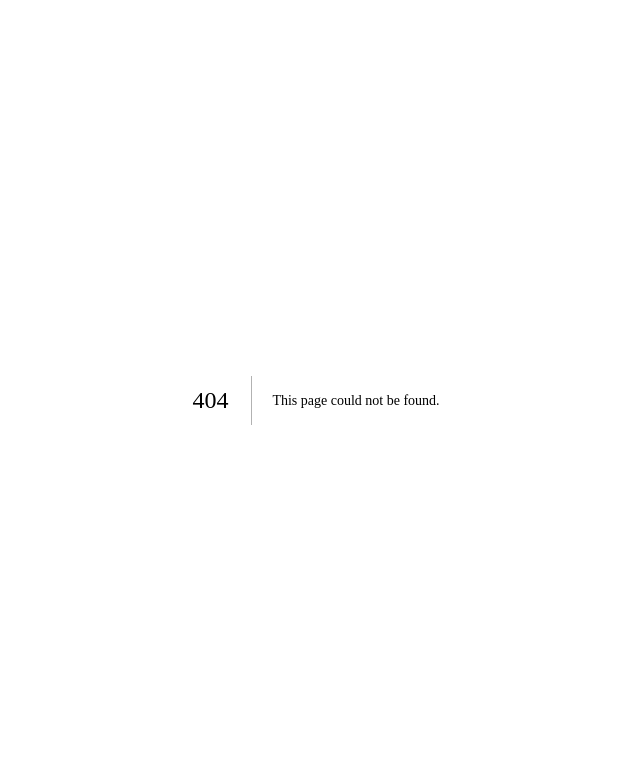
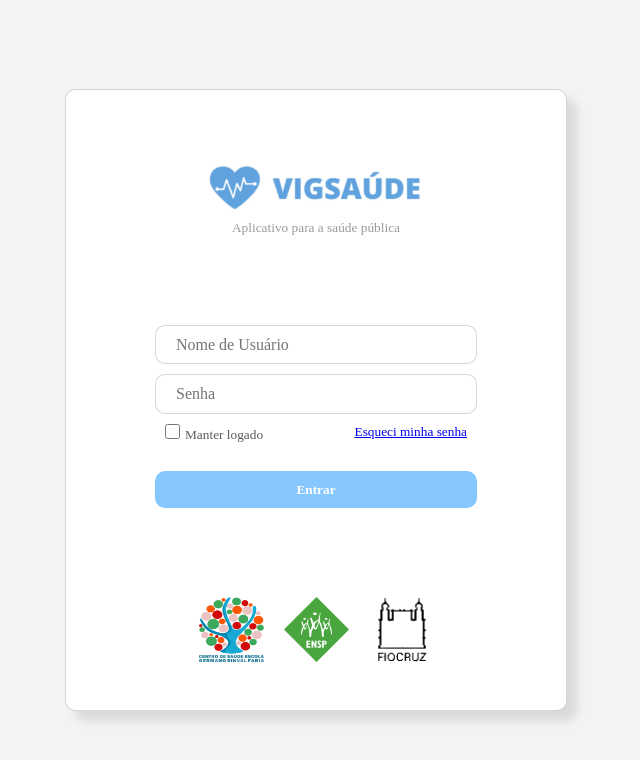
Before and after one commit to Brighside/Vigsaude, a Next.js app in the folder vigsaude_front/: page /login in a window 1280 px wide. Before the commit this address had no page. Shown: the top 760 px of the page, without its empty margins (324-964 px from the left). Built offline with nearby package versions, Linux system fonts and the light colour scheme; a web font is replaced by a local one.

Commit message:
configuração do middleware

```diff
--- /dev/null
+++ b/vigsaude_front/src/actions/login.tsx
@@ -0,0 +1,19 @@
+"use server"
+
+export async function login(formdata: FormData) {
+	const userInfo = {
+		user: formdata.get("user"),
+		password: formdata.get("password"),
+		keepLogged: formdata.get("keepLogged")
+	}
+
+	const req = await fetch("http://localhost:8036/login", {
+		method: "POST",
+		body: JSON.stringify(userInfo)
+	})
+
+	const data = await req.json()
+
+	console.log(data)
+	return data
+}
--- /dev/null
+++ b/vigsaude_front/src/app/login/page.tsx
@@ -0,0 +1,14 @@
+import { PainelLogin } from "@/components/login/painelLogin"
+import { Metadata } from "next"
+
+export const metadata: Metadata = {
+	title: "Vigsaude | login",
+}
+
+export default function Login() {
+	return(
+		<div style={{display: "flex", alignItems: "flex-end", height: "100vh"}}>
+			<PainelLogin />
+		</div>
+	)
+}
--- a/vigsaude_front/src/app/page.tsx
+++ b/vigsaude_front/src/app/page.tsx
@@ -1,4 +1,3 @@
-import { PainelLogin } from "@/components/login/painelLogin"
 import { Metadata } from "next"
 
 export const metadata: Metadata = {
@@ -7,8 +6,6 @@
 
 export default function Home() {
 	return (
-		<div>
-			<PainelLogin />
-		</div>
+		<h1>HOME</h1>
 	)
 }
--- a/vigsaude_front/src/components/commons/SubmitButton.tsx
+++ b/vigsaude_front/src/components/commons/SubmitButton.tsx
@@ -3,15 +3,16 @@
 import { useFormStatus } from "react-dom"
 
 interface Props {
-    text: string
+    text: string,
+	loadingText: string
 }
 
-export const SubmitButton = ({text}: Props) => {
+export const SubmitButton = ({text, loadingText}: Props) => {
 	const { pending } = useFormStatus()
 
 	return (
 		<button className="submitButton" type="submit" aria-disabled={pending}>
-			{ pending ? text + "..." : text }
+			{ pending ? loadingText + "..." : text }
 		</button>
 	)
 }
--- a/vigsaude_front/src/components/commons/input.tsx
+++ b/vigsaude_front/src/components/commons/input.tsx
@@ -2,10 +2,11 @@
 interface Props {
 	type:  string
 	placeholder: string
+	name:  string
 }
 
-export const Input = (props: Props) => {
+export const Input = ({type, placeholder, name}: Props) => {
 	return (
-		<input type={props.type} placeholder={props.placeholder}/>
+		<input name={name} type={type} placeholder={placeholder}/>
 	)
 }
--- a/vigsaude_front/src/components/login/painelLogin.tsx
+++ b/vigsaude_front/src/components/login/painelLogin.tsx
@@ -1,6 +1,7 @@
 import { Input } from "../commons/input"
 import "../../styles/components/login.css"
 import { SubmitButton } from "../commons/SubmitButton"
+import { login } from "@/actions/login"
 
 export const PainelLogin = () => {
 	return (
@@ -10,19 +11,19 @@
 				<p>Aplicativo para a saúde pública</p>
 			</div>
 			<div className="inputConteiner">
-				<form >
-					<Input type="text" placeholder="Nome de Usuário"/>
-					<Input type="password" placeholder="Senha" />
+				<form action={login}>
+					<Input type="text" name="user" placeholder="Nome de Usuário"/>
+					<Input type="password" name="password" placeholder="Senha" />
 					<div className="opcaoSenha">
 						<div>
 							<label htmlFor="manterLogado">
-								<input type="checkbox"  id="manterLogado"/>
+								<input type="checkbox"  name="keepLogged"/>
 								Manter logado
 							</label>
 						</div>
 						<a href="http://">Esqueci minha senha</a>
 					</div>
-					<SubmitButton text="Entrar" />
+					<SubmitButton text="Entrar" loadingText="autenticando" />
 				</form>
 			</div>
 			<div className="logosConteiner">
--- a/vigsaude_front/src/styles/components/login.css
+++ b/vigsaude_front/src/styles/components/login.css
@@ -75,7 +75,7 @@
         border-radius: 10px;
         border: #0000002a solid 1px;
         box-shadow: 10px 10px 10px #0000001a;
-        margin: 3vh auto;
+        margin: auto;
     }
 
      /* Estilização do logo */
```
Also changed, not shown: vigsaude_front/src/app/teste/page.tsx (+5 -15 lines), vigsaude_front/src/middleware.ts (added, +16 -0 lines).
